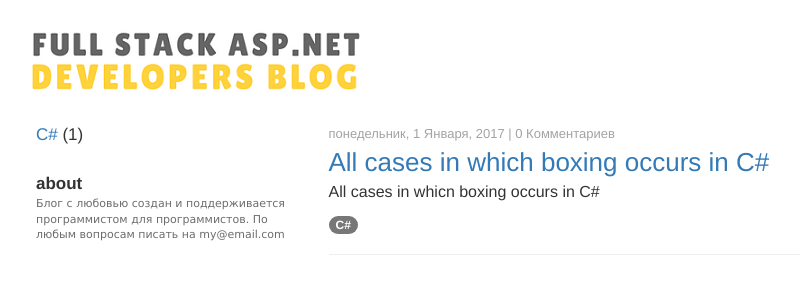
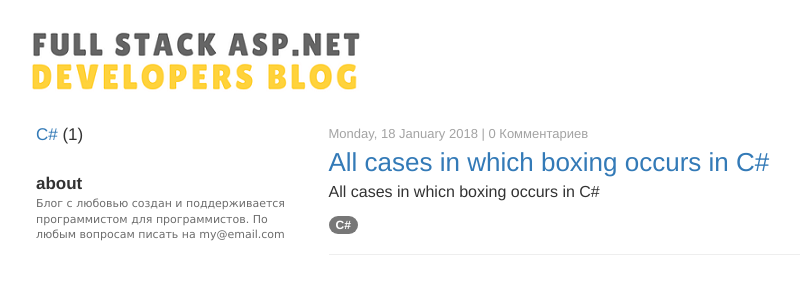
Before and after one commit to amarfut/blog, a Jekyll site: the page built from index.md, in a window 1280 px wide. Shown: the top 300 px of the page, without its empty margins (34-834 px from the left). Built offline with Jekyll 4.4.1, drawn with Linux system fonts in a browser that asks for light colours.

Commit message:
Update 2018-01-18-all-cases-in-which-boxing-occurs-in-c-sharp.markdown

```diff
--- a/_posts/2018-01-18-all-cases-in-which-boxing-occurs-in-c-sharp.markdown
+++ b/_posts/2018-01-18-all-cases-in-which-boxing-occurs-in-c-sharp.markdown
@@ -1,7 +1,7 @@
 ---
 layout: post
 title:  "All cases in which boxing occurs in C#"
-publishdate:   "понедельник, 1 Января, 2017"
+publishdate:   "Monday, 18 January 2018"
 tags: [C#]
 permalink: all-cases-in-which-boxing-occurs-in-c-sharp
 preview: 'All cases in whicn boxing occurs in C#'
```
